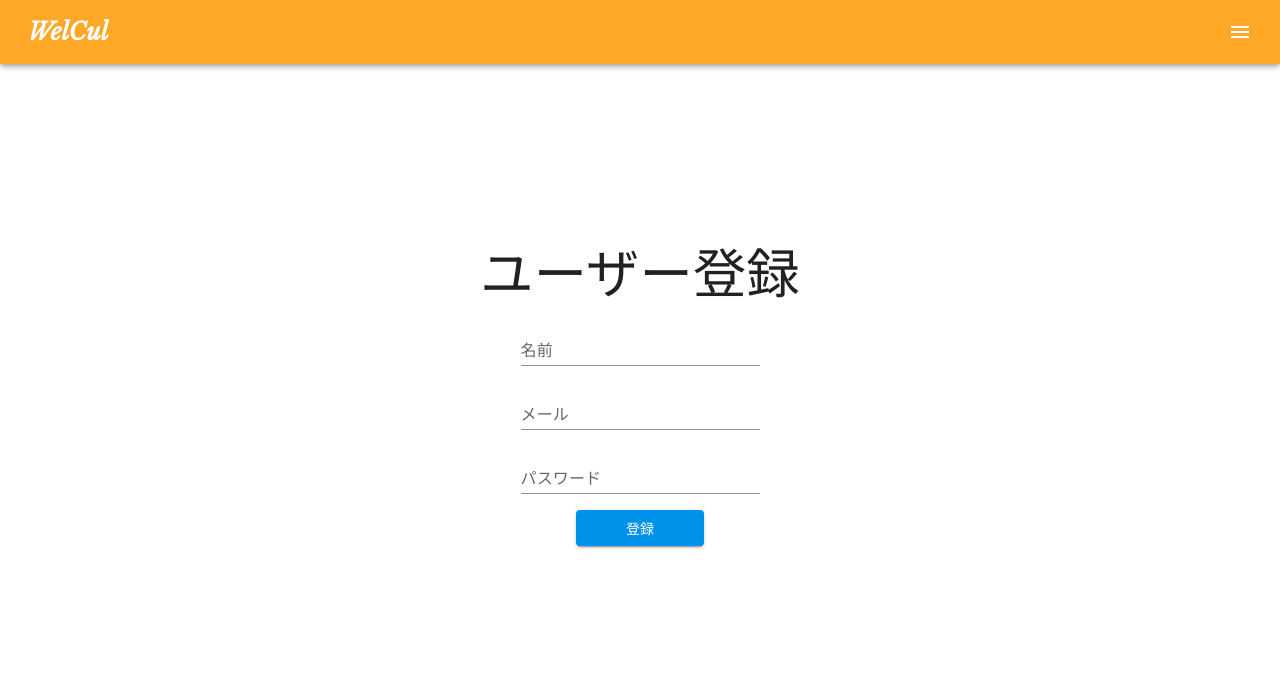
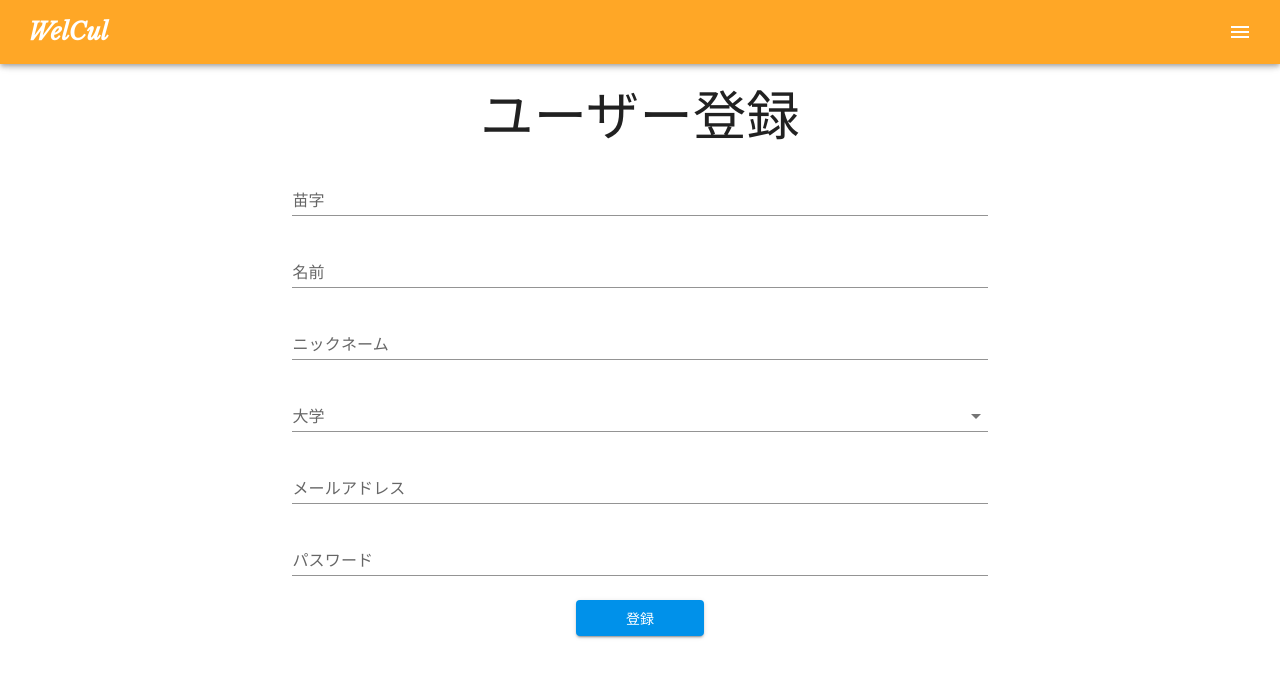
Before and after one commit to hotter6163/welcul, a Next.js app: page /signup in a window 1280 px wide. Shown: the top 678 px of the page. Built offline with nearby package versions, Linux system fonts and the light colour scheme; no server answers; the database is empty.

Commit message:
signupで必要な項目を入力できるようにした

```diff
--- a/src/pages/home.tsx
+++ b/src/pages/home.tsx
@@ -3,7 +3,6 @@ import {
   Grid,
   Typography
 } from '@mui/material'
-import { useAuthState } from 'react-firebase-hooks/auth'
 
 import 'theme/moduleAugmentation'
 import { auth, useCurrentUser } from 'app/firebase'
--- a/src/pages/login.tsx
+++ b/src/pages/login.tsx
@@ -20,17 +20,17 @@ import { signInWithEmailAndPassword } from 'firebase/auth'
 import { auth } from 'app/firebase'
 import { wrapInLayout } from 'components/layouts/wrapInLayout'
 
-type FormInput = {
+type FormData = {
   email: string
   password: string
 }
 
 const Page: NextPage = () => {
-  const { control, handleSubmit, setValue } = useForm<FormInput>()
+  const { control, handleSubmit, setValue } = useForm<FormData>()
   const router = useRouter()
   const [isError, setIsError] = useState<boolean>(false)
 
-  const onSubmit: SubmitHandler<FormInput> = ({ email, password}) => {
+  const onSubmit: SubmitHandler<FormData> = ({ email, password}) => {
     signInWithEmailAndPassword(auth, email, password)
       .then(() => {
         router.push('home')
@@ -59,7 +59,7 @@ const Page: NextPage = () => {
           )}
           <div>
             <form onSubmit={handleSubmit(onSubmit)}>
-              <Stack spacing={3} sx={{ width: "70%", mx: "auto" }} >
+              <Stack spacing={3} sx={{ width: "70%", mx: "auto" }}>
                 <Controller
                   name="email"
                   control={control}
@@ -70,6 +70,7 @@ const Page: NextPage = () => {
                       label="メールアドレス"
                       type="email"
                       variant="standard"
+                      autoComplete="email"
                       {...field}
                     />
                   )}
@@ -84,6 +85,7 @@ const Page: NextPage = () => {
                       label="パスワード"
                       type="password"
                       variant="standard"
+                      autoComplete="current-password"
                       {...field}
                     />
                   )}
--- a/src/pages/signup.tsx
+++ b/src/pages/signup.tsx
@@ -1,83 +1,294 @@
-import { useState } from 'react'
 import type { NextPage } from 'next'
 import { useRouter } from 'next/router'
+import useSWR from 'swr'
+import {
+  useForm,
+  Controller,
+  SubmitHandler
+} from 'react-hook-form'
 import {
   Button,
+  FormControl,
   Grid,
+  InputLabel,
+  MenuItem,
+  Select,
+  Stack,
   TextField,
   Typography
 } from '@mui/material'
 import { createUserWithEmailAndPassword } from 'firebase/auth'
+import {
+  collection, getDocs
+} from 'firebase/firestore'
 
 import 'theme/moduleAugmentation'
-import { auth } from 'app/firebase'
+import { auth, db } from 'app/firebase'
 import { wrapInLayout } from 'components/layouts/wrapInLayout'
 
+type FormData = {
+  firstName: string
+  lastName: string
+  nickName: string
+  universityId: string
+  facultyId: string
+  departmentId: string
+  email: string
+  password: string
+}
+
+// 同じような処理を複数記述しているから、めっちゃ冗長な記述になっている
+// リファクタリング等行う必要があると思う
 const Page: NextPage = () => {
-  const [name, setName] = useState('')
-  const [email, setEmail] = useState('')
-  const [password, setPassword] = useState('')
-  const router = useRouter()
+  const { control, handleSubmit, watch } = useForm<FormData>()
+  const watchUniversityId = watch('universityId')
+  const watchFacultyId = watch('facultyId')
 
-  const onClickRegistration = () => {
-    createUserWithEmailAndPassword(auth, email, password)
-      .then(() => {
-        router.push('/home')
+  const { data: universityData } = useSWR('universities', async (key) => {
+    return getDocs(collection(db, key))
   })
+  // ここ以下の処理はuseEffectで行った方が良いかも？
+  const universities: { [key: string]: UniversityType } = {}
+  const selectUniversityItems: JSX.Element[] = []
+  universityData?.docs.forEach((doc) => {
+    const data = doc.data()
+    assertIsUniversity(data)
+    universities[doc.id] = {
+      ...data
+    }
+    selectUniversityItems.push(<MenuItem key={doc.id} value={doc.id}>{data.name}</MenuItem>)
+  })
+
+  const { data: facultyData } = useSWR(`/${watchUniversityId}`, async (pass) => {
+    const keys = pass.split('/')
+    return getDocs(collection(db, 'universities', keys[1], 'faculties'))
+  })
+  // ここ以下の処理はuseEffectで行った方が良いかも？
+  const faculties: { [key: string]: FacultyType } = {}
+  const selectFacultyItems: JSX.Element[] = []
+  facultyData?.docs.forEach((doc) => {
+    const data = doc.data()
+    assertIsFaculty(data)
+    faculties[doc.id] = {
+      ...data
+    }
+    selectFacultyItems.push(<MenuItem key={doc.id} value={doc.id}>{data.name}</MenuItem>)
+  })
+
+  const { data: departmentData,  } = useSWR(`/${watchUniversityId}/${watchFacultyId}`, async (pass) => {
+    const keys = pass.split('/')
+    return getDocs(collection(db, 'universities', keys[1], 'faculties', keys[2], 'departments'))
+  })
+  // ここ以下の処理はuseEffectで行った方が良いかも？
+  const departments: { [key: string]: DepartmentType } = {}
+  const selectDepartmentItems: JSX.Element[] = []
+  departmentData?.docs.forEach((doc) => {
+    const data = doc.data()
+    assertIsDepartment(data)
+    departments[doc.id] = {
+      ...data
+    }
+    selectDepartmentItems.push(<MenuItem key={doc.id} value={doc.id}>{data.name}</MenuItem>)
+  })
+
+  const onSubmit: SubmitHandler<FormData> = ({
+    firstName,
+    lastName,
+    nickName,
+    universityId,
+    facultyId,
+    departmentId,
+    email,
+    password
+  }) => {
+    console.log(universityId, facultyId, departmentId)
   }
 
   return wrapInLayout('user',
-    <Grid container sx={{ height: "80vh"}}>
+    <Grid container>
       <Grid item className="self-center w-screen">
+        <Stack spacing={3}>
           <div className="form-row">
             <Typography variant="h2" component="h1">
               ユーザー登録
             </Typography>
           </div>
           <div>
-          <div className="form-row">
+            <form onSubmit={handleSubmit(onSubmit)}>
+              <Stack spacing={3} sx={{ width: "70%", mx: "auto" }}>
+                <Controller
+                  name="lastName"
+                  control={control}
+                  defaultValue={""}
+                  render={({ field }) => (
                     <TextField
-              id="name-input"
+                      id="lastName"
+                      label="苗字"
+                      type="text"
+                      variant="standard"
+                      {...field}
+                    />
+                  )}
+                />
+                <Controller
+                  name="firstName"
+                  control={control}
+                  defaultValue={""}
+                  render={({ field }) => (
+                    <TextField
+                      id="firstName"
                       label="名前"
+                      type="text"
                       variant="standard"
-              value={name}
-              onChange={(e) => setName(e.target.value)}
+                      {...field}
                     />
-          </div>
-          <div className="form-row">
+                  )}
+                />
+                <Controller
+                  name="nickName"
+                  control={control}
+                  defaultValue={""}
+                  render={({ field }) => (
                     <TextField
-              id="email-input"
-              label="メール"
+                      id="nickName"
+                      label="ニックネーム"
+                      type="text"
                       variant="standard"
+                      {...field}
+                    />
+                  )}
+                />
+                <Controller
+                  name="universityId"
+                  control={control}
+                  defaultValue={""}
+                  render={({ field }) => (
+                    <FormControl variant="standard">
+                      <InputLabel id="university">大学</InputLabel>
+                      <Select
+                        labelId="university"
+                        id="university"
+                        {...field}
+                      >
+                        {selectUniversityItems}
+                      </Select>
+                    </FormControl>
+                  )}
+                />
+                {watchUniversityId && (
+                  <Controller
+                    name="facultyId"
+                    control={control}
+                    defaultValue={""}
+                    render={({ field }) => (
+                      <FormControl variant="standard">
+                        <InputLabel id="faculty">学部</InputLabel>
+                        <Select
+                          labelId="faculty"
+                          id="faculty"
+                          {...field}
+                        >
+                          {selectFacultyItems}
+                        </Select>
+                      </FormControl>
+                    )}
+                  />
+                )}
+                {watchFacultyId && faculties[watchFacultyId].requireDepartment && (
+                  <Controller
+                    name="departmentId"
+                    control={control}
+                    defaultValue={""}
+                    render={({ field }) => (
+                      <FormControl variant="standard">
+                        <InputLabel id="department">学科</InputLabel>
+                        <Select
+                          labelId="department"
+                          id="department"
+                          {...field}
+                        >
+                          {selectDepartmentItems}
+                        </Select>
+                      </FormControl>
+                    )}
+                  />
+                )}
+                <Controller
+                  name="email"
+                  control={control}
+                  defaultValue={""}
+                  render={({ field }) => (
+                    <TextField
+                      id="email"
+                      label="メールアドレス"
                       type="email"
-              value={email}
-              onChange={(e) => setEmail(e.target.value)}
+                      variant="standard"
+                      autoComplete="email"
+                      {...field}
                     />
-          </div>
-          <div className="form-row">
+                  )}
+                />
+                <Controller
+                  name="password"
+                  control={control}
+                  defaultValue={""}
+                  render={({ field }) => (
                     <TextField
-              id="password-input"
+                      id="password"
                       label="パスワード"
+                      type="password"
                       variant="standard"
-              type="password"
-              value={password}
-              onChange={(e) => setPassword(e.target.value)}
+                      autoComplete="current-password"
+                      {...field}
                     />
-          </div>
-          <div className="form-row">
+                  )}
+                />
+                <div className="text-center">
                   <Button
                     variant="contained"
                     color="accent"
-              onClick={onClickRegistration}
+                    type="submit"
                     sx={{ width: "8rem" }}
                   >
                     登録
                   </Button>
                 </div>
+              </Stack>
+            </form>
           </div>
+        </Stack>
       </Grid>
     </Grid>
   )
 }
 
 export default Page
+
+type UniversityType = {
+  name: string
+}
+
+// とりあえず放置
+function assertIsUniversity(unknownData: any): asserts unknownData is UniversityType {
+
+}
+
+type FacultyType = {
+  name: string
+  requireDepartment: boolean
+}
+
+// とりあえず放置
+function assertIsFaculty(unknownData: any): asserts unknownData is FacultyType {
+
+}
+
+
+type DepartmentType = {
+  name: string
+}
+
+// とりあえず放置
+function assertIsDepartment(unknownData: any): asserts unknownData is DepartmentType {
+
+}
```
Lines whose indentation alone changed are shown as unchanged.
